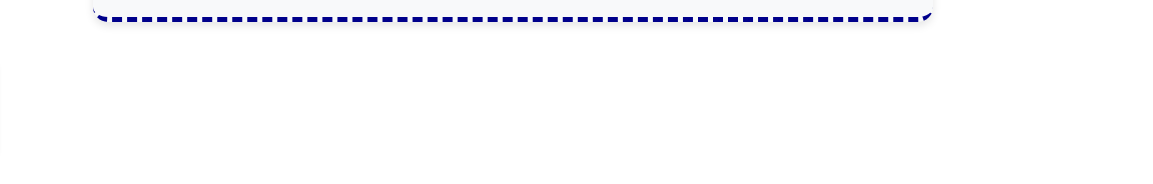
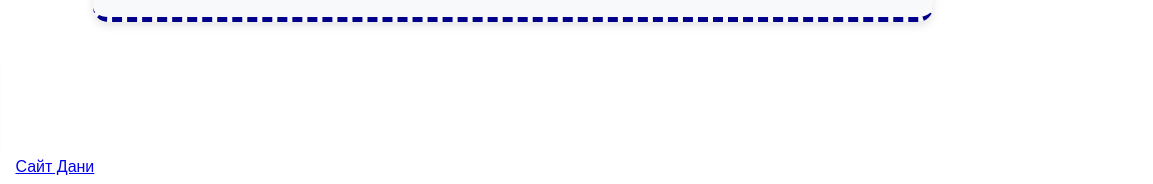
Before and after one commit to safinartur/HTML_CSS_Algoritmika, a plain HTML site: page index.html in a window 1280 px wide. Shown: the part 1210-1394 px from the top of the page, 127-1280 px from the left. Drawn offline with Linux system fonts and the light colour scheme.

Commit message:
Update index.html

```diff
--- a/index.html
+++ b/index.html
@@ -21,6 +21,8 @@
     </main>
     <footer>
       <a class="social" href="page2.html"><img src="https://learn.algoritmika.org/uploads/2021/04/Group%201_0_1618254571.png" width="100px" height="100px"/></a>
+      <a class="social" href="page3.html">Сайт Дани</a>
+
     </footer>
   </body>
 </html>
```
